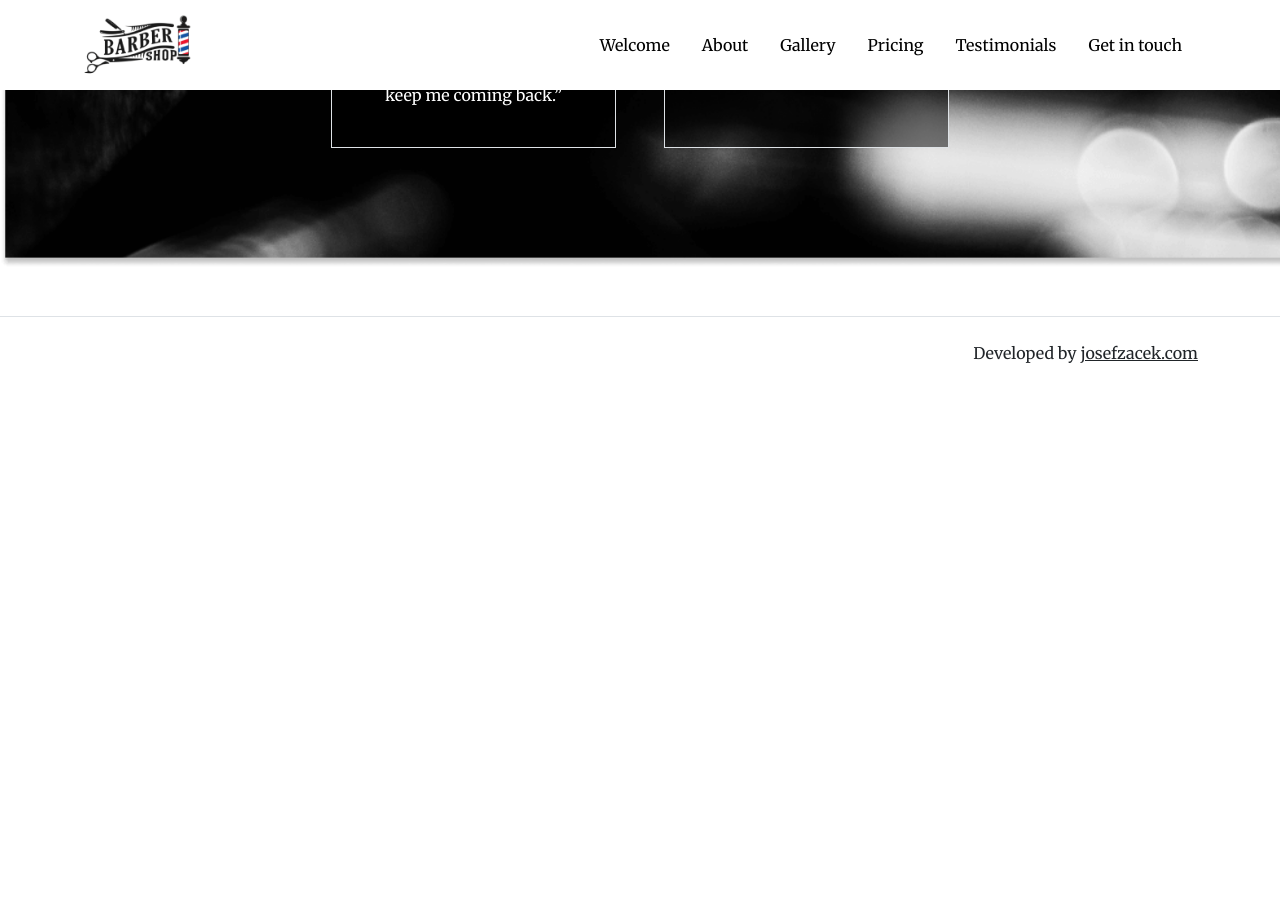
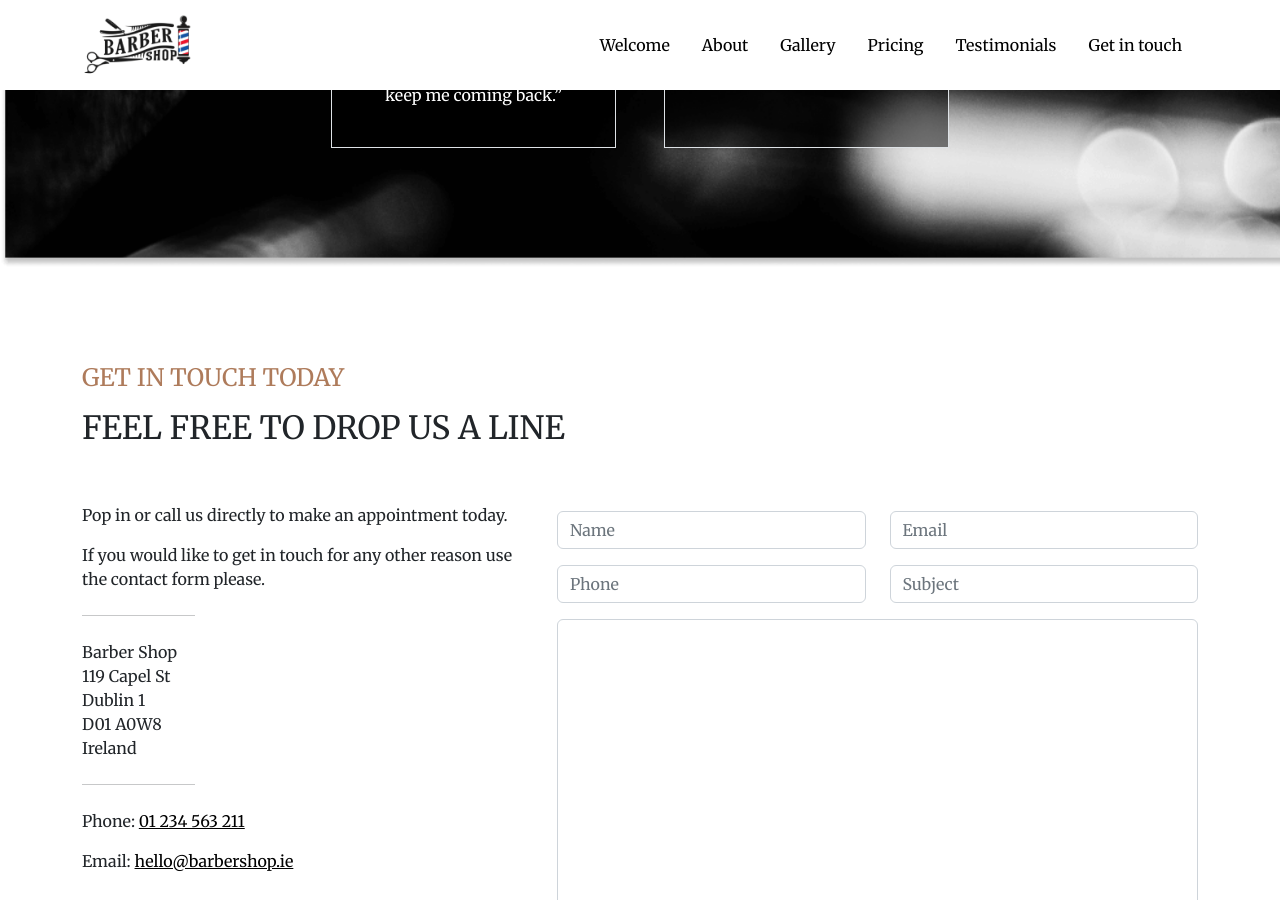
Before and after one commit to josefzacek/barber.josefzacek.com, a Jekyll site: the page built from index.html, in a window 1280 px wide and 900 px high, scrolled down 4949 px. Built offline with Jekyll 4.4.1, drawn with Linux system fonts in a browser that asks for light colours; before the commit the page ends 5354 px from its top, so only the background shows below that; some of the changed text lies outside the part shown.

Commit message:
add html content for get in touch section

```diff
--- a/index.html
+++ b/index.html
@@ -207,3 +207,79 @@ layout: default
     </div>
   </div>
 </div>
+
+<br>
+<br>
+
+<div class="container pt-5 get-in-touch-row" id="get-in-touch">
+  <div class="row">
+    <div class="col-mb-4 mb-5">
+      <h4 class="mb-3">GET IN TOUCH TODAY</h4>
+      <h2>FEEL FREE TO DROP US A LINE</h2>
+    </div>
+  </div>
+
+  <div class="row">
+    <div class="col-lg-5 mb-4">
+      <p>Pop in or call us directly to make an appointment today.</p>
+      <p>If you would like to get in touch for any other reason use the contact form please.</p>
+
+      <hr class="w-25 my-4">
+
+      <p>
+        Barber Shop<br>
+        119 Capel St<br>
+        Dublin 1<br>
+        D01 A0W8<br>
+        Ireland
+    </p>
+
+    <hr class="w-25 my-4">
+
+    <p>Phone: <a href="tel:#" class="text-black">01 234 563 211</a></p>
+    <p>Email: <a href="mailto:#" class="text-black">hello@barbershop.ie</a></p>
+    </div>
+
+    <div class="col-lg-7 d-flex flex-column justify-content-center">
+      <form>
+        <div class="row">
+          <div class="col-md-6">
+            <div class="form-group my-2">
+              <input type="text" class="form-control" name="Name" placeholder="Name" required>
+            </div>
+          </div>
+          <div class="col-md-6 my-2">
+            <div class="form-group">
+              <input type="text" class="form-control" name="Email" placeholder="Email" required>
+            </div>
+          </div>
+        </div>
+
+        <div class="row">
+          <div class="col-md-6">
+            <div class="form-group my-2">
+              <input type="text" class="form-control" name="Phone" placeholder="Phone" required>
+            </div>
+          </div>
+          <div class="col-md-6">
+            <div class="form-group my-2">
+              <input type="text" class="form-control" name="Subject" placeholder="Subject" required>
+            </div>
+          </div>
+        </div>
+
+        <div class="row">
+          <div class="col">
+            <div class="form-group my-2">
+              <textarea class="form-control" rows="12" required></textarea>
+              <p class="float-end mt-1"><small>All fields need to be filled out in order to submit the form</small></p>
+            </div>
+          </div>
+        </div>
+
+        <button type="submit" class="bg-black btn btn-primary float-end mb-2 mt-3 px-5" disabled>Submit</button>
+      </form>
+
+    </div>
+  </div>
+</div>
```
